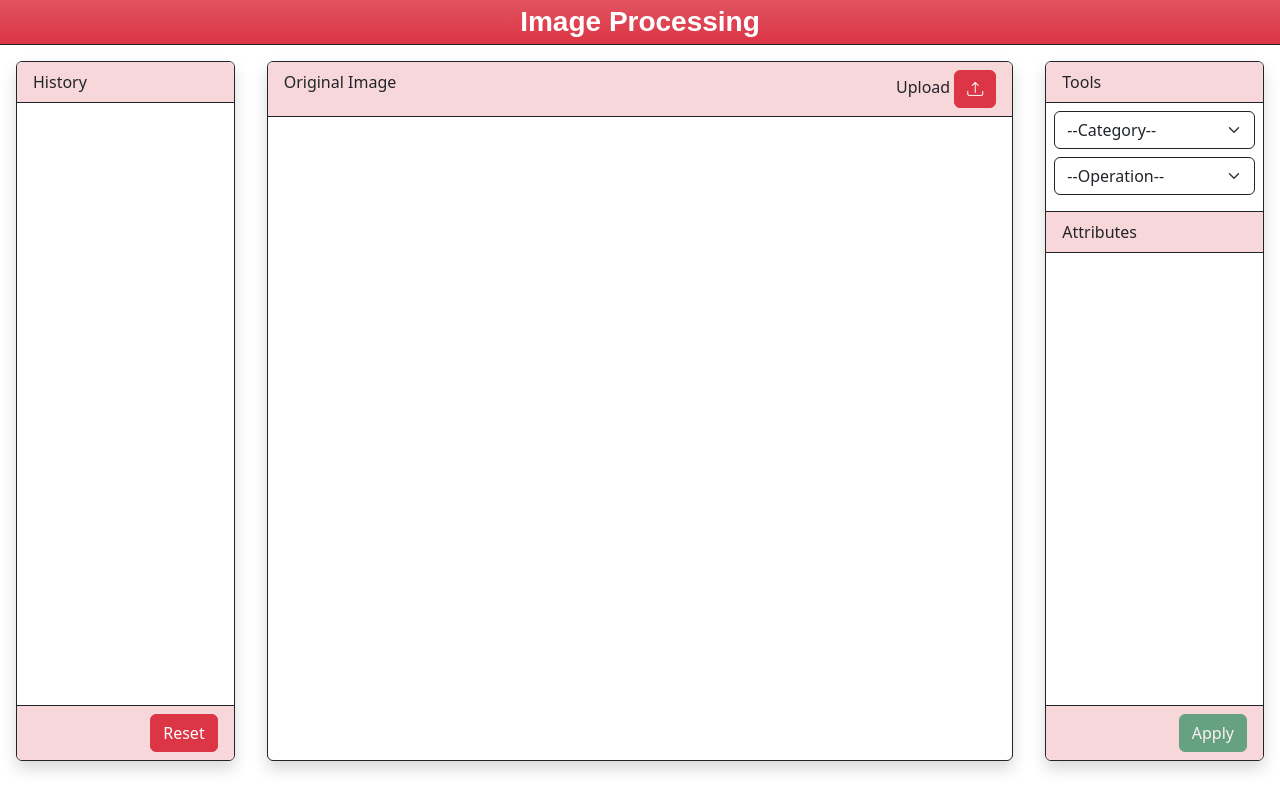
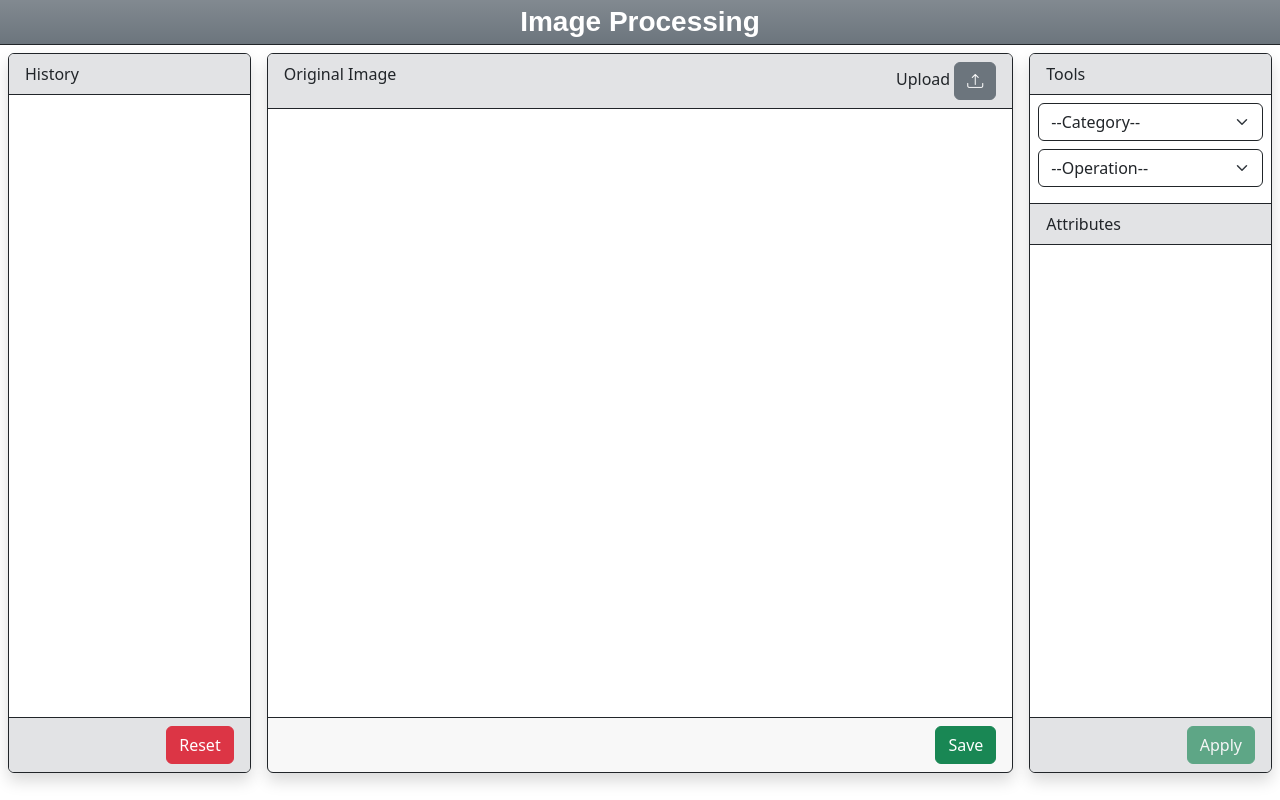
Before and after one commit to HariNarayan-IIC/ImageProcessingApp, a Django app: template ImageProcessingApp/App/templates/editor.html in a window 1280 px wide. Run offline with Django 5.2, Linux system fonts and the light colour scheme; the template is opened without the code that fills it, so the values that code supplies are empty; some web fonts are replaced.

Commit message:
Save button added

```diff
--- a/ImageProcessingApp/App/templates/base.html
+++ b/ImageProcessingApp/App/templates/base.html
@@ -18,8 +18,8 @@
                 margin-top: 40px;
             }
             .window{
-                height: calc(100vh - 100px);
-                margin: 16px;
+                height: calc(100vh - 80px);
+                margin: 8px;
             }
 
             .custom-card-header {
@@ -30,7 +30,7 @@
         </style>
     </head>
     <body>
-        <nav class="navbar bg-danger bg-gradient border-bottom border-dark p-0 custom-navbar">
+        <nav class="navbar bg-secondary bg-gradient border-bottom border-dark p-0 custom-navbar">
             <div class="container-fluid">
               <span class="navbar-brand mb-0 h1 fs-3 text-white fw-bolder mx-auto custom-navbar">Image Processing</span>
             </div>
--- a/ImageProcessingApp/App/templates/editor.html
+++ b/ImageProcessingApp/App/templates/editor.html
@@ -1,8 +1,14 @@
 {% extends "base.html" %}
 {% block content %}
+
+
+
 <div class = "row" style= "margin: 0px auto 0px auto">
+
+    <!---__________________________History card structure___________________________________-->
+
     <div class="col card shadow window p-0 border border-dark">
-        <div class="card-header bg-danger-subtle border-bottom border-dark">
+        <div class="card-header bg-secondary-subtle border-bottom border-dark">
             History
         </div>
         <div style="overflow-y: auto; height: calc(100% - 41px);">
@@ -21,23 +27,26 @@
                 <!-- Add more list items here if needed -->
             </ol>
         </div>
-        <div class="card-footer d-flex justify-content-end bg-danger-subtle border-top border-dark">
+        <div class="card-footer d-flex justify-content-end bg-secondary-subtle border-top border-dark">
             <a class="btn btn-danger" href="{% url "reset" %}">Reset</a>
         </div>
     </div>
 
 
+    <!--___________________________Image card structure_____________________________-->
+
     <div class= "col-7 shadow card window p-0 border border-dark">
-        <div class="d-flex justify-content-between card-header bg-danger-subtle border-bottom border-dark">
+        <div class="d-flex justify-content-between card-header bg-secondary-subtle border-bottom border-dark">
             <div>Original Image</div>
-            <div class="bg-danger-subtle">
+            <div class="bg-secondary-subtle">
                 Upload
                 <a href="{% url "upload" %}">
-                    <i class="bi bi-upload btn btn-danger" style="font-size: 1rem; color: white"></i>
+                    <i class="bi bi-upload btn btn-secondary" style="font-size: 1rem; color: white"></i>
                 </a>
             </div>
         </div>
-        <div class="row image-container p-2">
+        <div class="row card-body image-container p-2"
+        style= "overflow-y: auto;">
             <!-- Original Image -->
             <div>
             {% if original_image_base64 %}
@@ -54,12 +63,16 @@
             {% endif %}
             </div> {% endcomment %}
         </div>
+        <div class = "card-footer d-flex justify-content-end border-top border-dark">
+            <a class="btn btn-success" href="{% url "download" %}" download="Edited_image.png">Save</a>
+        </div>
 
     </div>
 
+    <!--___________________________Tools card structure____________________________-->
 
     <div class="col shadow card p-0 window border border-dark">
-        <div class="card-header bg-danger-subtle border-bottom border-dark">
+        <div class="card-header bg-secondary-subtle border-bottom border-dark">
             Tools
         </div>
         <form class="d-flex flex-column" style="height: 100vh" action="{% url "apply" %}" method="get">
@@ -73,13 +86,13 @@
                     <option>--Operation--</option>
                 </select>
             </div>
-            <div class="card-header bg-danger-subtle border-bottom border-top border-dark">
+            <div class="card-header bg-secondary-subtle border-bottom border-top border-dark">
                 Attributes
             </div>
             <div class="card-body">
                 <!-- Card content goes here -->
             </div>
-            <div class="card-footer d-flex justify-content-end bg-danger-subtle border-top border-dark">
+            <div class="card-footer d-flex justify-content-end bg-secondary-subtle border-top border-dark">
                 <button id="applyButton" class="btn btn-success" type="submit">Apply</button>
             </div>
         </form>
--- a/ImageProcessingApp/App/templates/index.html
+++ b/ImageProcessingApp/App/templates/index.html
@@ -3,7 +3,7 @@
 {% block content %}
 <div class= "d-flex justify-content-center">
     <div class="card text-center shadow" style="max-width: 620px; margin-top: 24px">
-        <div class="card-header bg-danger-subtle">
+        <div class="card-header bg-secondary-subtle">
         <h5>Upload Image</h5>
         </div>
         <div class="card-body">
@@ -17,7 +17,7 @@
                 </div>
             </form>
         </div>
-        <div class="card-footer text-body-secondary bg-danger-subtle">
+        <div class="card-footer text-body-secondary bg-secondary-subtle">
             {{Message}}
         </div>
     </div>
--- a/ImageProcessingApp/App/urls.py
+++ b/ImageProcessingApp/App/urls.py
@@ -7,5 +7,6 @@ urlpatterns = [
     path("apply/",  views.apply , name="apply"),
     path("delete/<int:history_id>/", views.delete, name="delete"),
     path("update/<int:history_id>/", views.update, name= "update"),
-    path("reset/", views.reset, name="reset")
+    path("reset/", views.reset, name="reset"),
+    path("download/", views.download, name="download")
 ]
```
Also changed, not shown: ImageProcessingApp/App/views.py (+9 -0 lines), ImageProcessingApp/uploads/processed_image.png, 1 other file.
